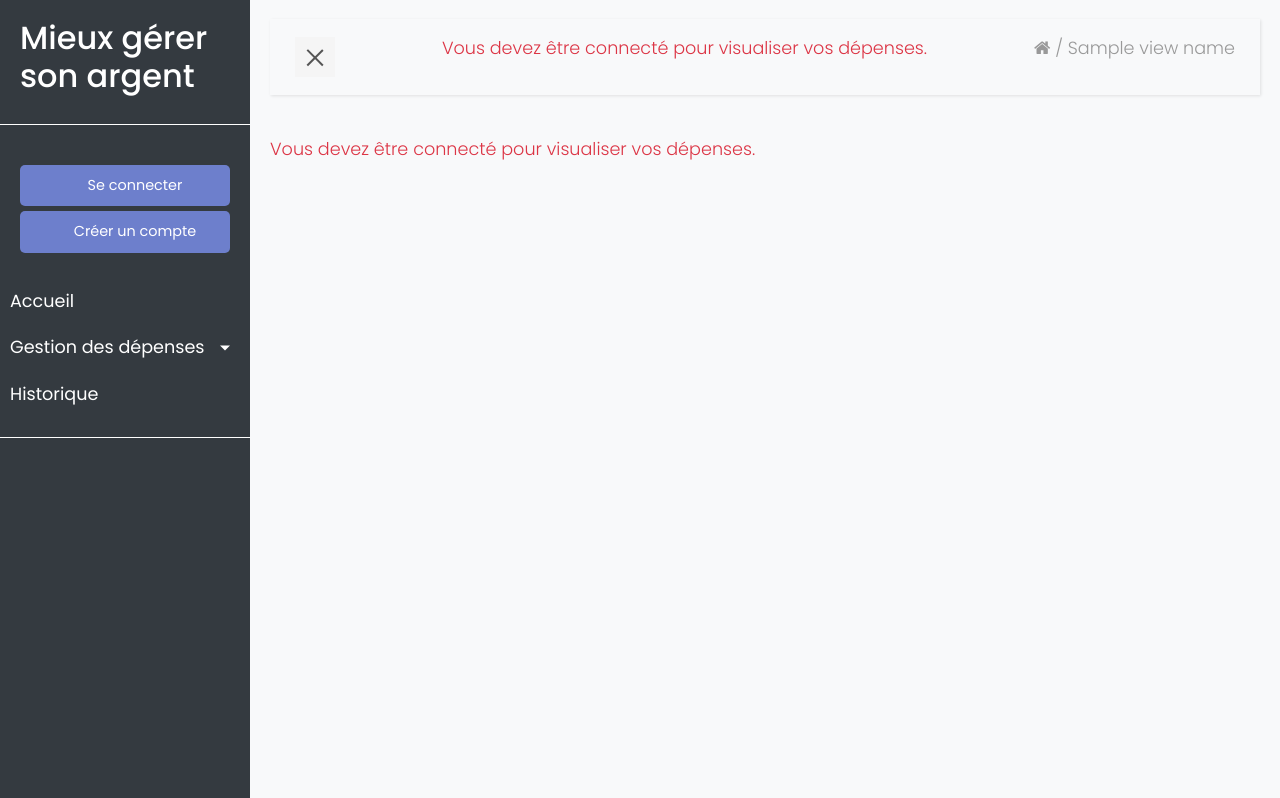
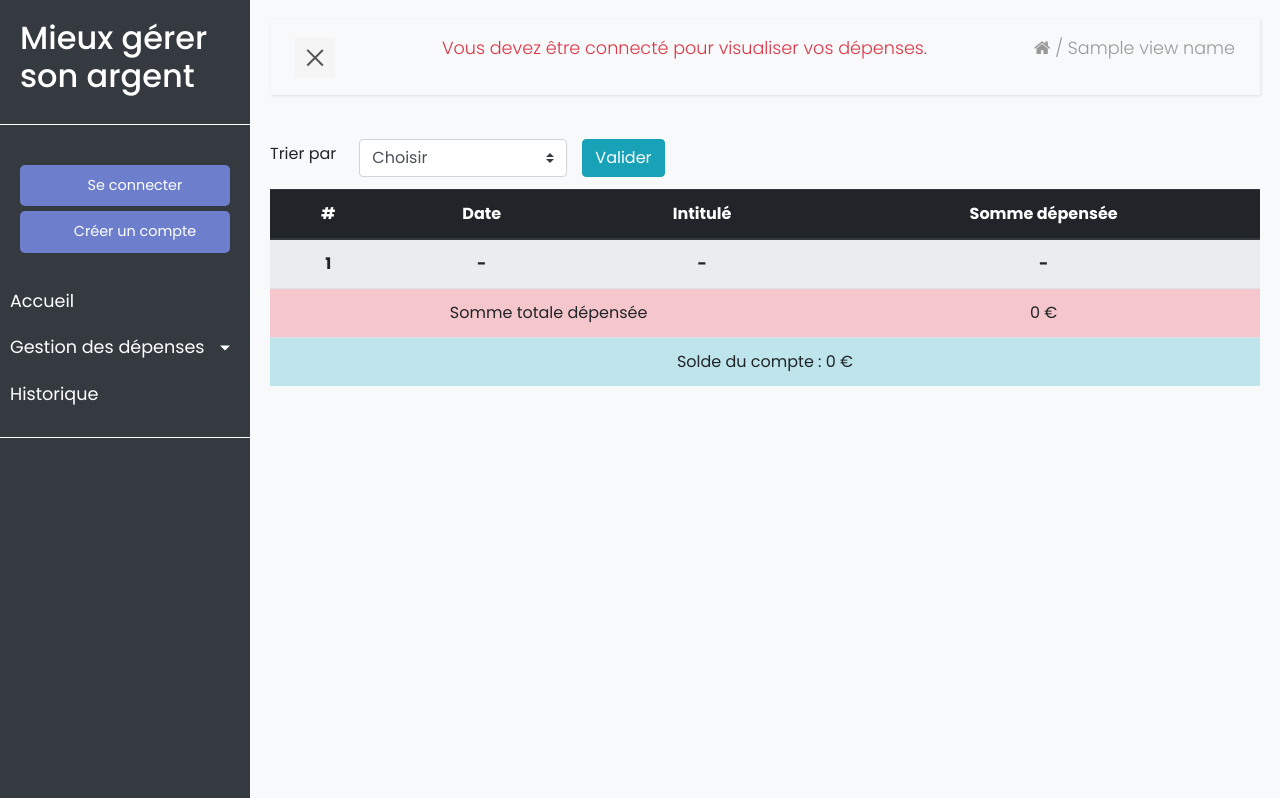
Before and after one commit to Emilie-Excalibur/oMoney, a PHP site: template app/views/historique.tpl.php in a window 1280 px wide. Shown: the part 68-866 px from the top of the page. Run offline with PHP 8.4, Linux system fonts and the light colour scheme; the template is opened without the code that fills it: most values are stand-ins (such as "Sample title", 1, 10 or a date in 2020).

Commit message:
Tri des données

```diff
--- /dev/null
+++ b/app/inc/filter.tpl.php
@@ -0,0 +1,25 @@
+<form method="get" action="">
+    <div class="mb-2 d-flex align-items-center">
+        <label class="mr-sm-2" for="filter">Trier par</label>
+        <div class="col-auto my-1">
+            <select class="custom-select mr-sm-2" id="filter" name="filter">
+                <option selected>Choisir</option>
+                <option value="date">Date</option>
+                <option value="title">Ordre alphabétique</option>
+                <option value="sum">Somme dépensée</option>
+            </select>
+        </div>
+        <button type="submit" class="btn btn-info">Valider</button>
+    </div>
+</form>
+
+<table class="table table-striped text-center">
+        <thead class="thead-dark">
+            <tr>
+                <th scope="col">#</th>
+                <th scope="col">Date</th>
+                <th scope="col">Intitulé</th>
+                <th scope="col">Somme dépensée</th>
+            </tr>
+        </thead>
+        <tbody>
--- /dev/null
+++ b/app/inc/table.tpl.php
@@ -0,0 +1,44 @@
+<?php
+    // Si aucun tri n'a été demandé
+    if (empty($_GET['filter'])) :
+        // Affiche les données dans l'ordre où elles ont été enregistrées par l'utilisateur
+        foreach ($accountInfo as $transactionId => $transactionInfo) :
+?>
+        <tr>
+            <th scope="row"><?= $transactionId + 1 ?></th>
+            <td><?= getDateFormat($transactionInfo['date']); ?></td>
+            <td><?= $transactionInfo['title']; ?></td>
+            <td><?= $transactionInfo['sum']; ?> €</td>
+
+        </tr>
+<?php
+        endforeach;
+    endif;
+
+    // Si un tri a été demandé
+    if (!empty($_GET['filter'])) :
+        // Affiche les données dans l'ordre demandé
+        foreach ($filteredList as $listIndex => $listInfo) :
+?>
+
+        <tr>
+            <th scope="row"><?= $listIndex + 1 ?></th>
+            <td><?= getDateFormat($listInfo['date']); ?></td>
+            <td><?= $listInfo['title']; ?></td>
+            <td><?= $listInfo['sum']; ?> €</td>
+        </tr>
+<?php
+        endforeach;
+    endif;
+?>
+
+        <tr class="table-danger">
+            <td colspan="3">Somme totale dépensée</td>
+            <td><?= $sum['sumExpenses']; ?> €</td>
+        </tr>
+
+        <tr class="table-info">
+            <td colspan="4">Solde du compte : <?= calculBalance(); ?> €</td>
+        </tr>
+    </tbody>
+</table>
--- a/app/views/historique.tpl.php
+++ b/app/views/historique.tpl.php
@@ -1,8 +1,24 @@
 <?php
 // Si visiteur
 if (!isset($_SESSION['success'])) :
+require __DIR__. '/../inc/filter.tpl.php';
 ?>
-    <p class="text-danger">Vous devez être connecté pour visualiser vos dépenses.</p>
+            <tr>
+                <th scope="col">1</th>
+                <th scope="col">-</th>
+                <th scope="col">-</th>
+                <th scope="col">-</th>
+            </tr>
+            <tr class="table-danger">
+                <td colspan="3">Somme totale dépensée</td>
+                <td>0 €</td>
+            </tr>
+
+            <tr class="table-info">
+                <td colspan="4">Solde du compte : 0 €</td>
+            </tr>
+        </tbody>
+    </table>
 
 <?php
 else:
@@ -11,40 +27,47 @@ else:
     $accountInfo = getAccountInfo();
     $sum = sumExpenses();
 
+require __DIR__ . '/../inc/filter.tpl.php';
+
+$email = $_SESSION['email'];
+$pdo = Database::getPDO();
+
+// Si un tri a été demandé
+// Et si ce tri est date / titre /sum
+if(!empty($_GET['filter']) && $_GET['filter'] === 'date') {
+    // Ecriture de la requête selon le tri demandé
+    $sql = "SELECT *
+    FROM account
+    INNER JOIN users
+    ON account.user_id = users.id
+    WHERE users.email = '$email'
+    ORDER BY account.date ASC
+    ";
+} else if(!empty($_GET['filter']) && $_GET['filter'] === 'title') {
+    $sql = "SELECT *
+    FROM account
+    INNER JOIN users
+    ON account.user_id = users.id
+    WHERE users.email = '$email'
+    ORDER BY account.title ASC
+    ";
+} else if(!empty($_GET['filter']) && $_GET['filter'] === 'sum') {
+    $sql = "SELECT *
+    FROM account
+    INNER JOIN users
+    ON account.user_id = users.id
+    WHERE users.email = '$email'
+    ORDER BY account.sum ASC
+    ";
+}
+
+// Si un tri a été demandé
+// Execution de la requête
+if(!empty($_GET['filter'])) {
+    $pdoStatement = $pdo->query($sql);
+    $filteredList = $pdoStatement->fetchAll(PDO::FETCH_ASSOC);
+}
+
+require __DIR__ . '/../inc/table.tpl.php';
+endif;
 ?>
-
-<table class="table table-striped text-center">
-    <thead class="thead-dark">
-        <tr>
-            <th scope="col">#</th>
-            <th scope="col">Date</th>
-            <th scope="col">Intitulé</th>
-            <th scope="col">Somme dépensée</th>
-        </tr>
-    </thead>
-    <tbody>
-
-            <?php
-                foreach ($accountInfo as $transactionId => $transactionInfo) :
-            ?>
-            <tr>
-            <th scope="row"><?= $transactionId+1 ?></th>
-            <td><?= getDateFormat($transactionInfo['date']); ?></td>
-            <td><?= $transactionInfo['title']; ?></td>
-            <td><?= $transactionInfo['sum']; ?> €</td>
-
-        </tr>
-                <?php endforeach; ?>
-
-        <tr class="table-danger">
-            <td colspan="3">Somme totale dépensée</td>
-            <td><?= $sum['sumExpenses']; ?> €</td>
-        </tr>
-
-        <tr class="table-info">
-            <td colspan="4">Solde du compte : <?= calculBalance(); ?> €</td>
-        </tr>
-    </tbody>
-</table>
-
-<?php endif; ?>
```
